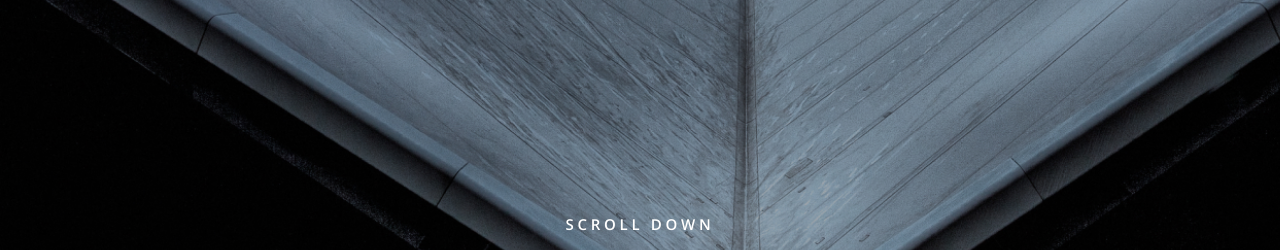
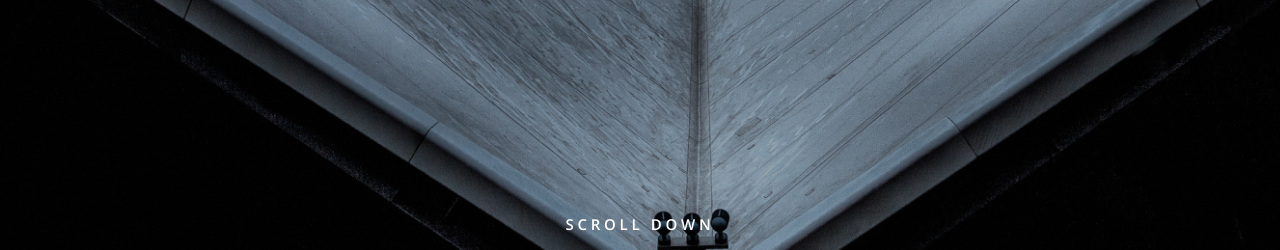
Before and after one commit to Elina-git/konstrukt-project1, a plain HTML site: page www/index.html in a window 1280 px wide. Shown: the part 488-738 px from the top of the page. Drawn offline with Linux system fonts and the light colour scheme.

Commit message:
promo fixed

```diff
--- a/src/styles/blocks/_promo.scss
+++ b/src/styles/blocks/_promo.scss
@@ -2,7 +2,6 @@
     background-image: url('../images/bg.jpg');
     background-size: cover;
     background-repeat: no-repeat;
-    padding-bottom: 70px;
 }
 
 .promo-inner {
@@ -33,10 +32,11 @@
     font-size: 16px;
     line-height: 22px;
     padding-top: 20px;
-    padding-bottom: 220px;
 }
 
 .scroll-link {
+    padding-top: 220px;
+    padding-bottom: 20px;
     text-align: center;
 }
 
```
Also changed, not shown: www/style/style.css.
